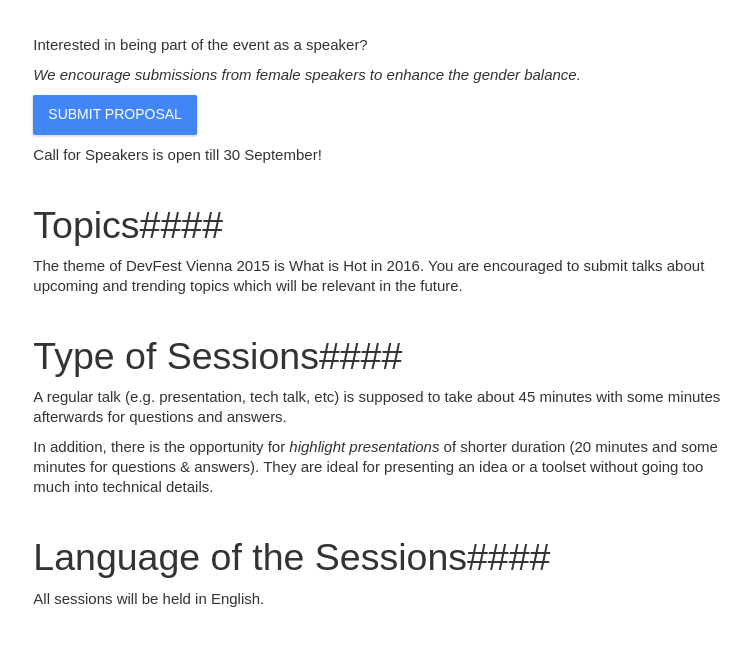
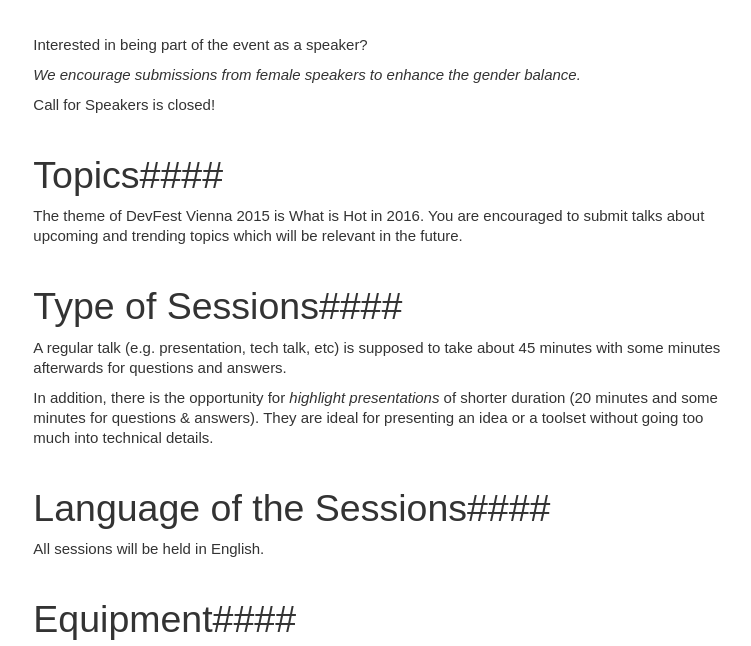
Before and after one commit to DevFestVienna/devfest-at-site, a Jekyll site: the page built from call.md, in a window 1280 px wide and 900 px high, cut to the strip 254-900 px from the top of the window. Shown: the whole strip, without its empty margins (195-946 px from the left). Built offline with Jekyll 4.4.1, drawn with Linux system fonts in a browser that asks for light colours; nearby versions of some CDN libraries; comment, search, counter and statistics services are not loaded.

Commit message:
Close call for speakers

```diff
--- a/_includes/navigation.html
+++ b/_includes/navigation.html
@@ -12,8 +12,10 @@
             </li>
             <!-- <li><a {% if page.permalink == '/schedule/' %} class="current" {% endif %} href="{{ site.baseurl }}/schedule/">Schedule</a>
             </li> -->
+            <!--
             <li><a {% if page.permalink == '/call/' %} class="current" {% endif %} href="{{ site.baseurl }}/call/">Call</a>
             </li>
+            -->
             <li><a {% if page.permalink == '/sponsor/' %} class="current" {% endif %} href="{{ site.baseurl }}/sponsor/">Sponsorship</a>
             </li>
             <!-- <li><a {% if page.permalink == '/speakers/' %} class="current" {% endif %}{% if page.permalink == '/' %} href="{{ site.baseurl }}/#top-speakers" {% else %} href="{{ site.baseurl }}/speakers" {% endif %}>Speakers</a>
--- a/call.md
+++ b/call.md
@@ -9,9 +9,7 @@
 
 _We encourage submissions from female speakers to enhance the gender balance._
 
-<a href="http://goo.gl/forms/g9t3ICMaAG" class="btn btn-primary waves-effect waves-button waves-light waves-float" target="_blank">Submit Proposal</a>
-
-**Call for Speakers is open till 30 September!**
+**Call for Speakers is closed!**
 
 ####Topics####
 The theme of DevFest Vienna 2015 is **What is Hot in 2016**. You are encouraged to submit talks about upcoming and trending topics which will be relevant in the future.
```
